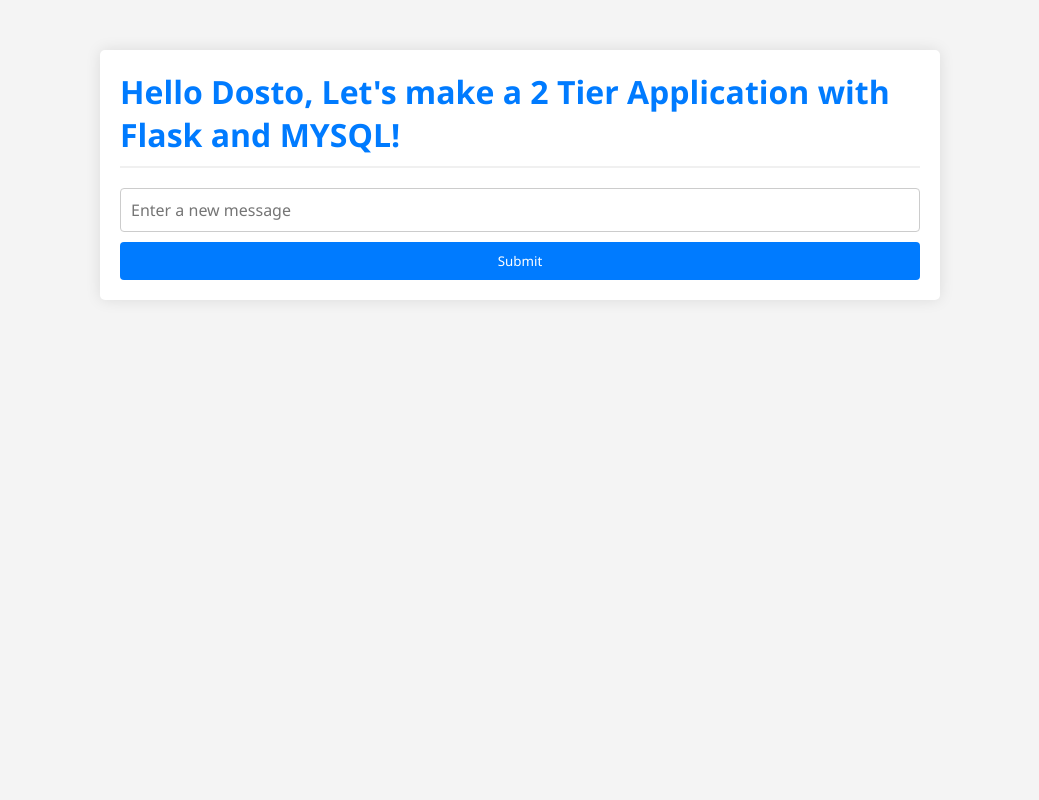
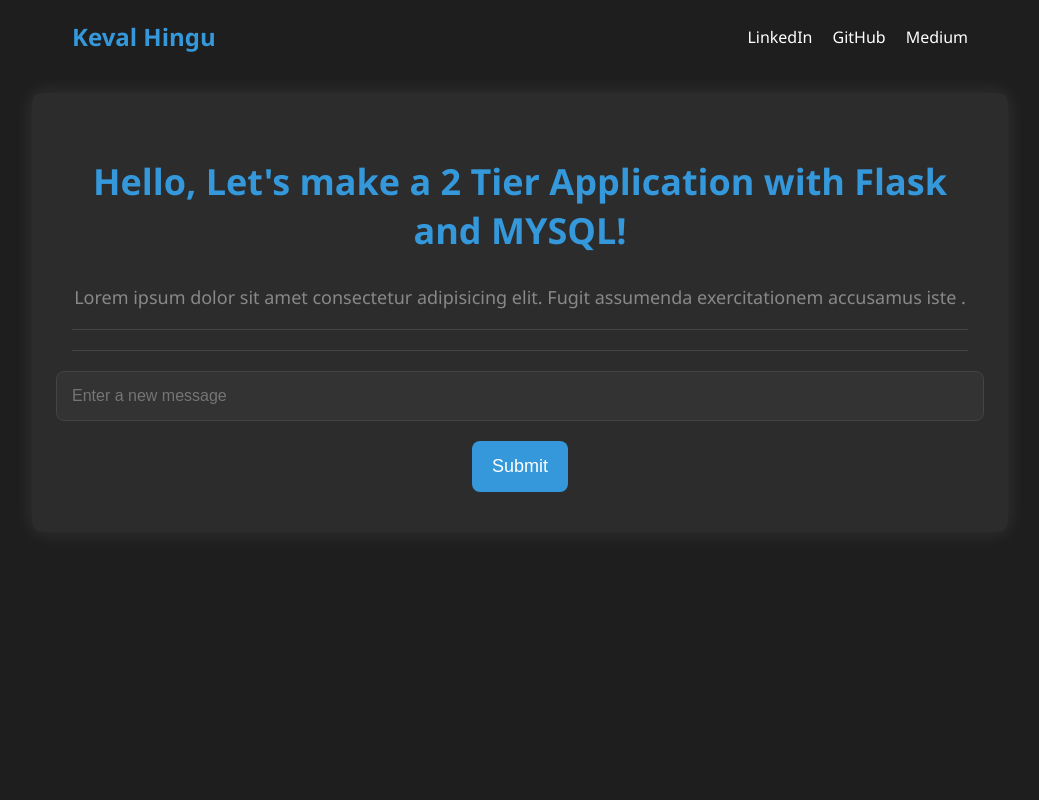
Before and after one commit to kevalhingu/two-tier-flask-to-do, a Flask app: page / in a window 1280 px wide. Shown: the whole page, without its empty margins (120-1159 px from the left). Run offline with Flask 2, Linux system fonts and the light colour scheme; data that the repository does not hold is empty; some libraries are stand-ins or nearby versions.

Commit message:
Update index.html

```diff
--- a/templates/index.html
+++ b/templates/index.html
@@ -4,100 +4,165 @@
 <head>
     <meta charset="UTF-8">
     <meta name="viewport" content="width=device-width, initial-scale=1.0">
-    <title>Flask App</title>
+    <title>Keval's Modern Dark Flask Hub</title>
     <style>
-        body, h1, p, form, input {
+        body {
+            background-color: #1e1e1e;
+            color: #e0e0e0;
+            font-family: 'Segoe UI', Tahoma, Geneva, Verdana, sans-serif;
             margin: 0;
             padding: 0;
-            font-family: 'Segoe UI', Tahoma, Geneva, Verdana, sans-serif;
+            display: flex;
+            flex-direction: column;
+            align-items: flex-start;
+            min-height: 100vh;
         }
 
-        body {
-            background-color: #f4f4f4;
+        .header {
+            display: flex;
+            justify-content: space-between;
+            align-items: center;
+            width: 70%;
+            margin: 20px auto;
+        }
+
+        .name {
+            color: #3498db;
+            font-size: 24px;
+            font-weight: bold;
+        }
+
+        .links {
+            display: flex;
+            gap: 20px;
+        }
+
+        .links a {
+            color: #fff;
+            text-decoration: none;
+            font-size: 16px;
+            position: relative;
+            transition: color 0.3s ease;
+        }
+
+        .links a:before {
+            content: '';
+            position: absolute;
+            width: 100%;
+            height: 2px;
+            bottom: 0;
+            left: 0;
+            background-color: #3498db;
+            visibility: hidden;
+            transform: scaleX(0);
+            transition: all 0.3s ease-in-out;
+        }
+
+        .links a:hover {
+            color: #3498db;
+        }
+
+        .links a:hover:before {
+            visibility: visible;
+            transform: scaleX(1);
         }
 
         .container {
-            max-width: 800px;
-            margin: 50px auto;
-            padding: 20px;
-            background-color: #fff;
-            box-shadow: 0 0 15px rgba(0, 0, 0, 0.1);
-            border-radius: 5px;
+            max-width: 70%;
+            margin: 20px auto;
+            padding: 40px;
+            box-shadow: 0 0 20px rgba(255, 255, 255, 0.1);
+            border-radius: 10px;
+            background-color: #2c2c2c;
+            text-align: center;
             transition: box-shadow 0.3s ease;
         }
 
         .container:hover {
-            box-shadow: 0 0 20px rgba(0, 0, 0, 0.15);
+            box-shadow: 0 0 20px rgba(255, 255, 255, 0.2);
         }
 
         h1 {
-            color: #007BFF;
-            margin-bottom: 20px;
-            border-bottom: 2px solid #f0f0f0;
-            padding-bottom: 10px;
+            color: #3498db;
+            margin-bottom: 30px;
+            font-size: 36px;
         }
 
         p {
-            color: #666;
-            margin-bottom: 10px;
+            color: #888;
+            margin-bottom: 20px;
+            font-size: 18px;
+        }
+
+        .divider {
+            border-top: 1px solid #444;
+            margin: 20px 0;
         }
 
         form {
             display: flex;
             flex-direction: column;
-            gap: 10px;
+            gap: 20px;
+            align-items: center;
         }
 
         input[type="text"] {
-            padding: 10px;
-            border: 1px solid #ccc;
-            border-radius: 4px;
+            padding: 15px;
+            border: 1px solid #444;
+            border-radius: 8px;
             font-size: 16px;
-            transition: border-color 0.3s ease;
+            background-color: #333;
+            color: #e0e0e0;
+            width: 100%;
+            transition: border-color 0.3s ease, background-color 0.3s ease;
         }
 
-        input[type="text"]:hover, input[type="text"]:focus {
-            border-color: #007BFF;
+        input[type="text"]:hover,
+        input[type="text"]:focus {
+            border-color: #3498db;
+            background-color: #444;
         }
 
         input[type="submit"] {
-            padding: 10px 15px;
-            background-color: #007BFF;
+            padding: 15px 20px;
+            background-color: #3498db;
             color: #fff;
             border: none;
-            border-radius: 4px;
+            border-radius: 8px;
             cursor: pointer;
+            font-size: 18px;
             transition: background-color 0.3s ease, transform 0.3s ease;
         }
 
         input[type="submit"]:hover {
-            background-color: #0056b3;
+            background-color: #2980b9;
             transform: translateY(-2px);
         }
 
         input[type="submit"]:active {
             transform: translateY(0);
         }
-
-        @media (max-width: 600px) {
-            .container {
-                margin: 20px 10px;
-            }
-
-            input[type="text"] {
-                font-size: 14px;
-            }
-        }
     </style>
 </head>
 
 <body>
+    <div class="header">
+        <div class="name">Keval Hingu</div>
+        <div class="links">
+            <a href="https://www.linkedin.com/in/keval-hingu-499211219/" target="_blank">LinkedIn</a>
+            <a href="https://github.com/kevalhingu" target="_blank">GitHub</a>
+            <a href="https://medium.com/@kevalhingu20" target="_blank">Medium</a>
+        </div>
+    </div>
+
     <div class="container">
-        <h1>Hello Dosto,
-            Let's make a 2 Tier Application with Flask and MYSQL!</h1>
+        <h1>Hello, Let's make a 2 Tier Application with Flask and MYSQL!</h1>
+        <p>Lorem ipsum dolor sit amet consectetur adipisicing elit. Fugit assumenda exercitationem accusamus iste .</p>
+        <div class="divider"></div>
         {% for message in messages %}
             <p>{{ message[0] }}</p>
         {% endfor %}
+        <div class="divider"></div>
 
         <form action="/submit" method="post">
             <input type="text" name="new_message" placeholder="Enter a new message">
```
